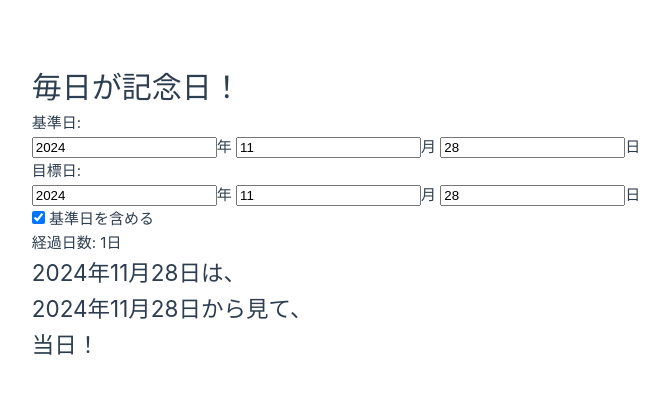
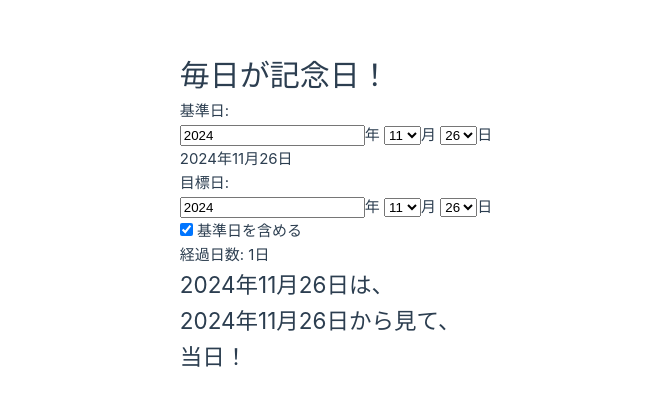
Before and after one commit to HujikoSan/hujikosan.github.io, a Vue app: page /anniversary in a window 1280 px wide. Shown: the part 187-592 px from the top of the page, without its empty margins (304-973 px from the left). Built offline with nearby package versions, Linux system fonts and the light colour scheme.

Commit message:
update anniversary

```diff
--- a/src/components/Anniversary.vue
+++ b/src/components/Anniversary.vue
@@ -1,19 +1,20 @@
 <script setup>
 import { ref, computed } from 'vue'
+import SelectDate from './SelectDate.vue';
 
 const include_base_date = ref(true)
 
-const base_year = ref(2024)
-const base_month = ref(11)
-const base_date = ref(28)
+const base_year = ref(new Date().getFullYear())
+const base_month = ref(new Date().getMonth() + 1)
+const base_date = ref(new Date().getDate())
 
 const base_date_in_days = computed(() => {
   return get_passed_days(base_year.value, base_month.value + 1, base_date.value)
 })
 
-const target_year = ref(2024)
-const target_month = ref(11)
-const target_date = ref(28)
+const target_year = ref(new Date().getFullYear())
+const target_month = ref(new Date().getMonth() + 1)
+const target_date = ref(new Date().getDate())
 
 const target_date_in_days = computed(() => {
   return get_passed_days(target_year.value, target_month.value + 1, target_date.value)
@@ -24,21 +25,19 @@ const passed_days = computed(() => {
 })
 
 const anniversary_description = computed(() => {
-  return search_anniversary_description(target_year.value, target_month.value, target_date.value,
+  return make_anniversary_description(target_year.value, target_month.value, target_date.value,
                                           base_year.value, base_month.value, base_date.value, include_base_date.value)
 })
 
-function search_anniversary_description(target_year, target_month, target_date,
+function make_anniversary_description(target_year, target_month, target_date,
                                         base_year, base_month, base_date, include_base_date) {
   var addidion = (include_base_date ? 1 : 0)
   var result = "記念日！"
-  console.log(addidion)
-  console.log(get_passed_days(target_year, target_month + 1, target_date) - get_passed_days(base_year, base_month + 1, base_date)
-              + addidion)
-
-  if (target_year == base_year && target_month == base_month && target_date == base_date) {
+  if (target_year < base_year || (target_year == base_year && target_month < base_month) ||
+    (target_year == base_year && target_month == base_month && target_date < base_date)) {
+    result = "過去！"
+  }else if (target_year == base_year && target_month == base_month && target_date == base_date) {
     result = "当日！"
-    return result
   }else if (target_date == base_date) {
     var passed_years = target_year - base_year
     var passed_months = target_month - base_month + passed_years * 12
@@ -52,7 +51,7 @@ function search_anniversary_description(target_year, target_month, target_date,
 
     var count_of_increment = 0
     while ((get_passed_days(ty, tm + 1, td) - get_passed_days(base_year, base_month + 1, base_date)
-                  + addidion) % 100 != 0 && count_of_increment < 5000) {
+                  + addidion) % 100 != 0 && count_of_increment < 50000) {
       tm++
       count_of_increment++
       if (tm == 12) {
@@ -66,6 +65,21 @@ function search_anniversary_description(target_year, target_month, target_date,
   return result
 }
 
+// 以下異常に汚い！なんとかしたい
+
+function reflection_base(Date) {
+  base_year.value = Date[0]
+  base_month.value = Date[1]
+  base_date.value = Date[2]
+}
+
+function reflection_target(Date) {
+  target_year.value = Date[0]
+  target_month.value = Date[1]
+  target_date.value = Date[2]
+}
+
+
 function get_passed_days(year, month, date) {
   var d = new Date(year, month, date)
   return Math.floor(d / (1000 * 60 * 60 * 24))
@@ -77,13 +91,10 @@ function get_passed_days(year, month, date) {
   <div>
     <h1>毎日が記念日！</h1>
     <p>基準日: </p>
-    <input type="number" v-model="base_year" />年
-    <input type="number" v-model="base_month" />月
-    <input type="number" v-model="base_date" />日
+    <SelectDate @date="(date) => { reflection_base(date) }" />
+    <p>{{ base_year }}年{{ base_month }}月{{ base_date }}日</p>
     <p>目標日: </p>
-    <input type="number" v-model="target_year" />年
-    <input type="number" v-model="target_month" />月
-    <input type="number" v-model="target_date" />日
+    <SelectDate @date="(date) => { reflection_target(date) }" />
     <p>
       <label><input type="checkbox" v-model="include_base_date" />
       基準日を含める
--- /dev/null
+++ b/src/components/SelectDate.vue
@@ -0,0 +1,31 @@
+<script setup>
+  import { ref, watch, computed } from 'vue'
+
+  const year = ref(new Date().getFullYear())
+  const month = ref(new Date().getMonth() + 1)
+  const date = ref(new Date().getDate())
+
+  const maxDate = computed(() => new Date(year.value, month.value, 0).getDate());
+
+  const emit = defineEmits(['date'])
+
+  watch([year, month], () => {
+      if (date.value > maxDate.value) {
+        date.value = maxDate.value
+      }
+  })
+  watch([year, month, date], () => {
+    console.log(year.value, month.value, date.value)
+    emit('date', [year.value, month.value, date.value])
+  })
+</script>
+
+<template>
+  <input type="number" v-model="year" />年
+  <select v-model="month">
+    <option v-for="i in 12" :key="i" :value="i">{{ i }}</option>
+  </select>月
+  <select v-model="date">
+    <option v-for="i in maxDate" :key="i" :value="i">{{ i }}</option>
+  </select>日
+</template>
```
